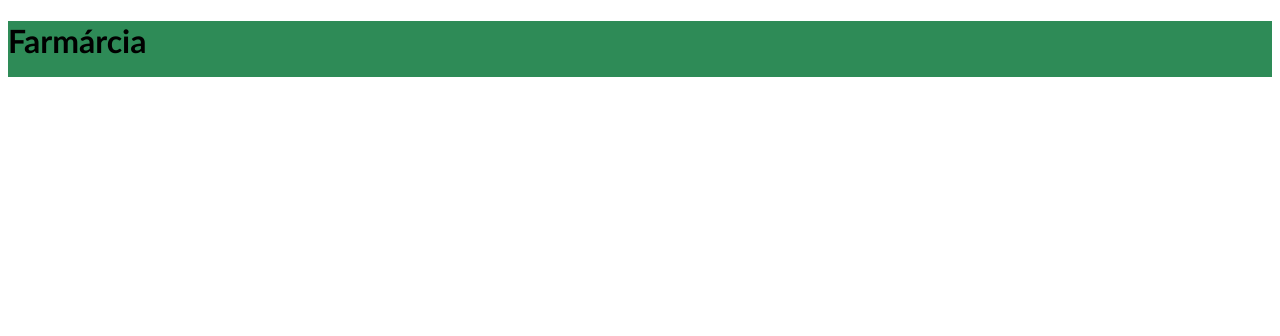
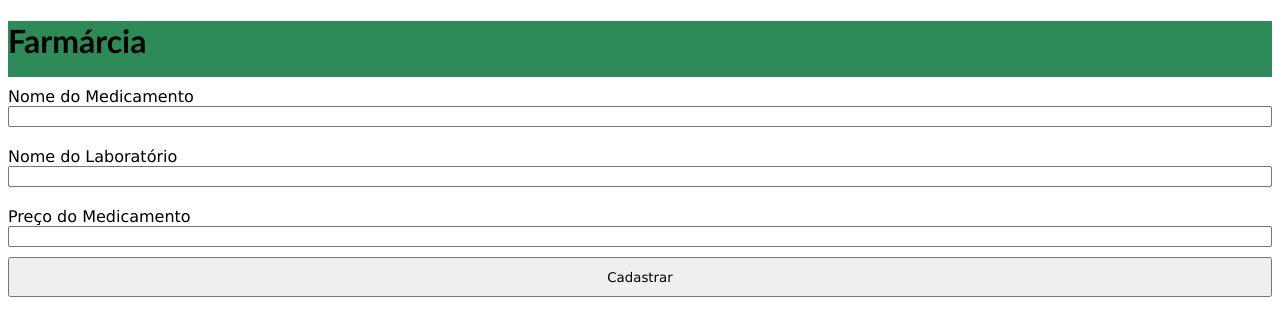
Before and after one commit to Guimariane/Semana09, a Vue app in the folder ExerciciosSemana09/: page / in a window 1280 px wide. Shown: the top 336 px of the page. Built offline with nearby package versions, Linux system fonts and the light colour scheme.

Commit message:
Construção do Formulário
Construção do Formulário de Medicamentos e importação no App Vue

```diff
--- a/ExerciciosSemana09/src/App.vue
+++ b/ExerciciosSemana09/src/App.vue
@@ -1,12 +1,16 @@
 <template>
-<Header></Header>
+<Header/>
+<Formulario/>
 </template>
 
 <script>
-import Header from '../src/components/Header.vue'
+import Header from '../src/components/Header.vue';
+import Formulario from '../src/components/FormularioNovoMedicamento.vue'
+
 export default {
   components: {
-    Header
+    Header,
+    Formulario
   }
 }
 </script>
--- /dev/null
+++ b/ExerciciosSemana09/src/components/FormularioNovoMedicamento.vue
@@ -0,0 +1,49 @@
+<template>
+    <form>
+        <label>Nome do Medicamento</label>
+        <input type="text" id="MedName" v-model="MedName">
+
+        <label>Nome do Laboratório</label>
+        <input type="text" id="LabName" v-model="LabName">
+
+        <label>Preço do Medicamento</label>
+        <input type="number" id="Price" v-model="price">
+
+        <button @click="$emit('cadastrar', MedName, LabName, Price)">Cadastrar</button>
+    </form>
+</template>
+
+<script>
+
+export default {
+    data() {
+        return {
+            MedName: '',
+            LabName: '',
+            Price: 0
+        }
+    },
+}
+</script>
+
+<style scoped>
+form {
+    display: flex;
+    flex-direction: column;
+    font-family: 'Lucida Sans', 'Lucida Sans Regular', 'Lucida Grande', 'Lucida Sans Unicode', Geneva, Verdana, sans-serif;
+
+}
+
+label{
+    margin-top: 10px;
+}
+
+input{
+    margin-bottom: 10px;
+}
+
+button {
+    font-family: 'Lucida Sans', 'Lucida Sans Regular', 'Lucida Grande', 'Lucida Sans Unicode', Geneva, Verdana, sans-serif;
+    height: 40px
+}
+</style>
--- a/ExerciciosSemana09/src/main.js
+++ b/ExerciciosSemana09/src/main.js
@@ -1,4 +1,3 @@
-
 import { createApp } from 'vue'
 import App from './App.vue'
 
```
